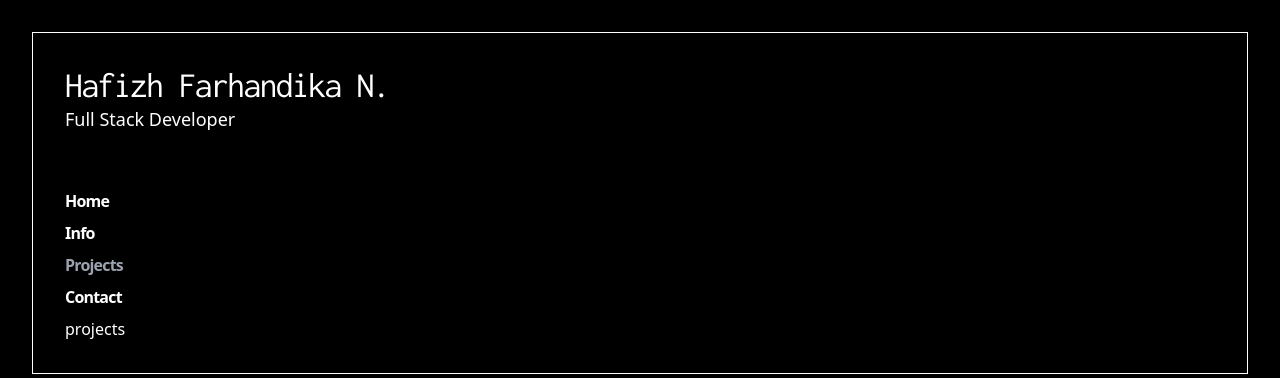
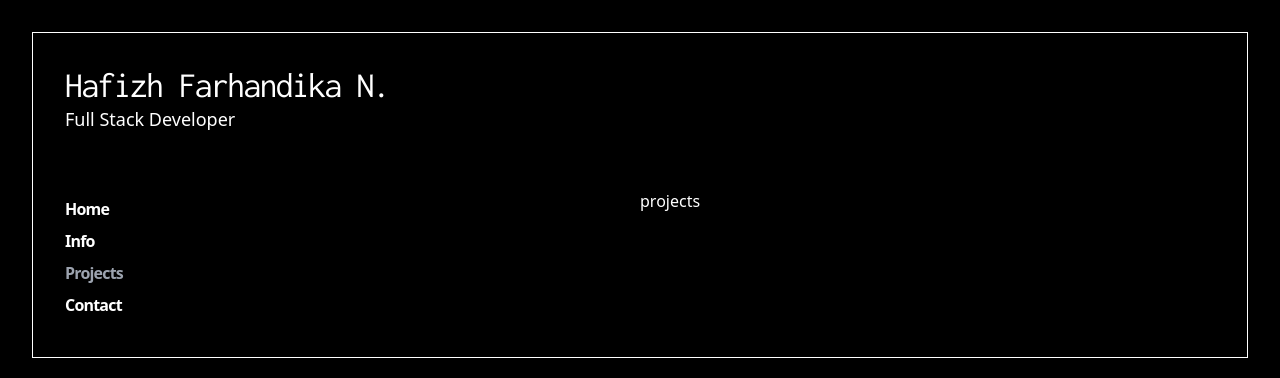
Before and after one commit to ifarhandika/portfolio2023, a React (Vite) app: page /projects in a window 1280 px wide. Shown: the top 378 px of the page. Built offline with nearby package versions, Linux system fonts and the light colour scheme.

Commit message:
progress 3

```diff
--- a/src/App.jsx
+++ b/src/App.jsx
@@ -1,14 +1,31 @@
+import { motion } from "framer-motion"
+
 import Introduction from "./pages/Introduction"
-import BaseHomepage from "./components/BaseHomepage"
+import Header from "./components/Header"
+import Pages from "./components/Pages"
 
 import "./App.css"
+import Menu from "./components/Menu"
 
 function App() {
+
   return (
     <div className="">
       {/* <Introduction /> */}
       <div className="h-screen">
-        <BaseHomepage />
+        <motion.div
+          className="p-8"
+          initial={{ opacity: 0 }}
+          animate={{ opacity: 1 }}
+          transition={{ duration: 0.5, delay: 1.75 }}>
+          <div className="border border-white text-white p-8">
+            <Header />
+            <div className="mt-14 grid grid-cols-2">
+              <Menu />
+              <Pages />
+            </div>
+          </div>
+        </motion.div>
       </div>
     </div>
   )
--- a/src/components/BaseHomepage.jsx
+++ /dev/null
@@ -1,82 +0,0 @@
-import React, { useState } from "react"
-import { Link, NavLink, Route, Routes } from "react-router-dom"
-
-import { motion } from "framer-motion"
-
-import Header from "./Header"
-import Home from "../pages/Home"
-import Info from "../pages/Info"
-import Projects from "../pages/Projects"
-import Contact from "../pages/Contact"
-import ErrorNotFound from "../pages/ErrorNotFound"
-
-const PageOptions = [
-  {
-    id: 1,
-    name: "Home",
-    url: "/",
-  },
-  {
-    id: 2,
-    name: "Info",
-    url: "/info",
-  },
-  {
-    id: 3,
-    name: "Projects",
-    url: "/projects",
-  },
-  {
-    id: 4,
-    name: "Contact",
-    url: "/contact",
-  },
-]
-
-const BaseHomepage = () => {
-
-  const activeNavLink = "text-gray-400 cursor-auto"
-  const inactiveNavLink =
-    "text-white hover:text-gray-700 transition duration-300"
-
-  return (
-    <motion.div
-      className="p-8"
-      initial={{ opacity: 0 }}
-      animate={{ opacity: 1 }}
-      transition={{ duration: 0.5, delay: 1.75 }}>
-      <div className="border border-white text-white p-8">
-        <Header />
-        <ul className="mt-14 font-semibold tracking-tighter">
-          {PageOptions.map((page) => {
-            let pageName = page.name
-            let pageURL = page.url
-            return (
-              <>
-                <li className="my-2">
-                  <NavLink
-                    key={page.id}
-                    className={({ isActive }) =>
-                      isActive ? activeNavLink : inactiveNavLink
-                    }
-                    to={pageURL}>
-                    {pageName}
-                  </NavLink>
-                </li>
-              </>
-            )
-          })}
-        </ul>
-        <Routes>
-          <Route path="/" element={<Home />} />
-          <Route path="/info" element={<Info />} />
-          <Route path="/projects" element={<Projects />} />
-          <Route path="/contact" element={<Contact />} />
-          <Route path="*" element={<ErrorNotFound />} />
-        </Routes>
-      </div>
-    </motion.div>
-  )
-}
-
-export default BaseHomepage
--- /dev/null
+++ b/src/components/Menu.jsx
@@ -0,0 +1,36 @@
+import React from "react"
+import { Link, NavLink, Route, Routes } from "react-router-dom"
+
+import { PageOptions } from "../components/PageOptions"
+
+const Menu = () => {
+  const activeNavLink = "text-gray-400 cursor-auto"
+  const inactiveNavLink =
+    "text-white hover:text-gray-700 transition duration-300"
+  return (
+    <>
+      <ul className="font-semibold tracking-tighter">
+        {PageOptions.map((page) => {
+          let pageName = page.name
+          let pageURL = page.url
+          return (
+            <>
+              <li className="my-2">
+                <NavLink
+                  key={page.id}
+                  className={({ isActive }) =>
+                    isActive ? activeNavLink : inactiveNavLink
+                  }
+                  to={pageURL}>
+                  {pageName}
+                </NavLink>
+              </li>
+            </>
+          )
+        })}
+      </ul>
+    </>
+  )
+}
+
+export default Menu
--- /dev/null
+++ b/src/components/PageOptions.js
@@ -0,0 +1,22 @@
+export const PageOptions = [
+  {
+    id: 1,
+    name: "Home",
+    url: "/",
+  },
+  {
+    id: 2,
+    name: "Info",
+    url: "/info",
+  },
+  {
+    id: 3,
+    name: "Projects",
+    url: "/projects",
+  },
+  {
+    id: 4,
+    name: "Contact",
+    url: "/contact",
+  },
+]
--- /dev/null
+++ b/src/components/Pages.jsx
@@ -0,0 +1,25 @@
+import React from "react"
+
+import { Link, NavLink, Route, Routes } from "react-router-dom"
+
+import Home from "../pages/Home"
+import Info from "../pages/Info"
+import Projects from "../pages/Projects"
+import Contact from "../pages/Contact"
+import ErrorNotFound from "../pages/ErrorNotFound"
+
+const Pages = () => {
+  return (
+    <>
+      <Routes>
+        <Route path="/" element={<Home />} />
+        <Route path="/info" element={<Info />} />
+        <Route path="/projects" element={<Projects />} />
+        <Route path="/contact" element={<Contact />} />
+        <Route path="*" element={<ErrorNotFound />} />
+      </Routes>
+    </>
+  )
+}
+
+export default Pages
```
